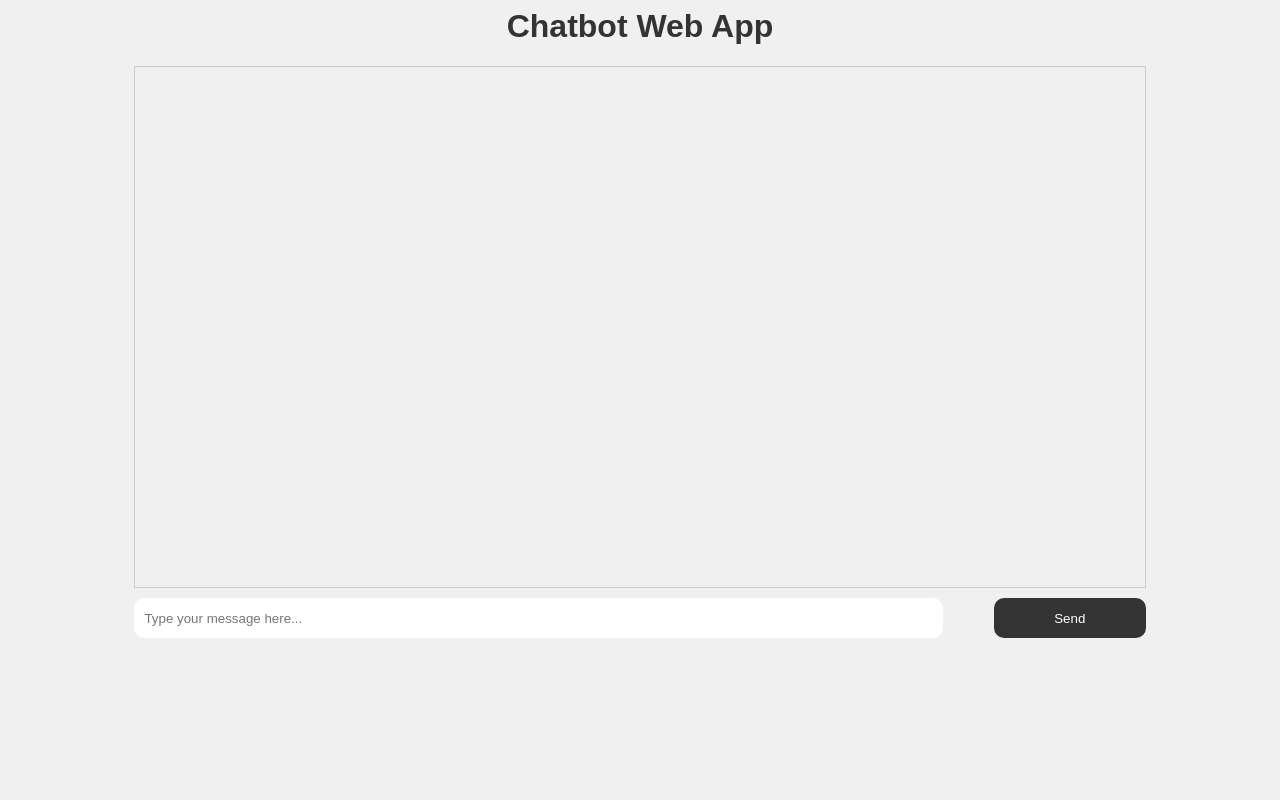
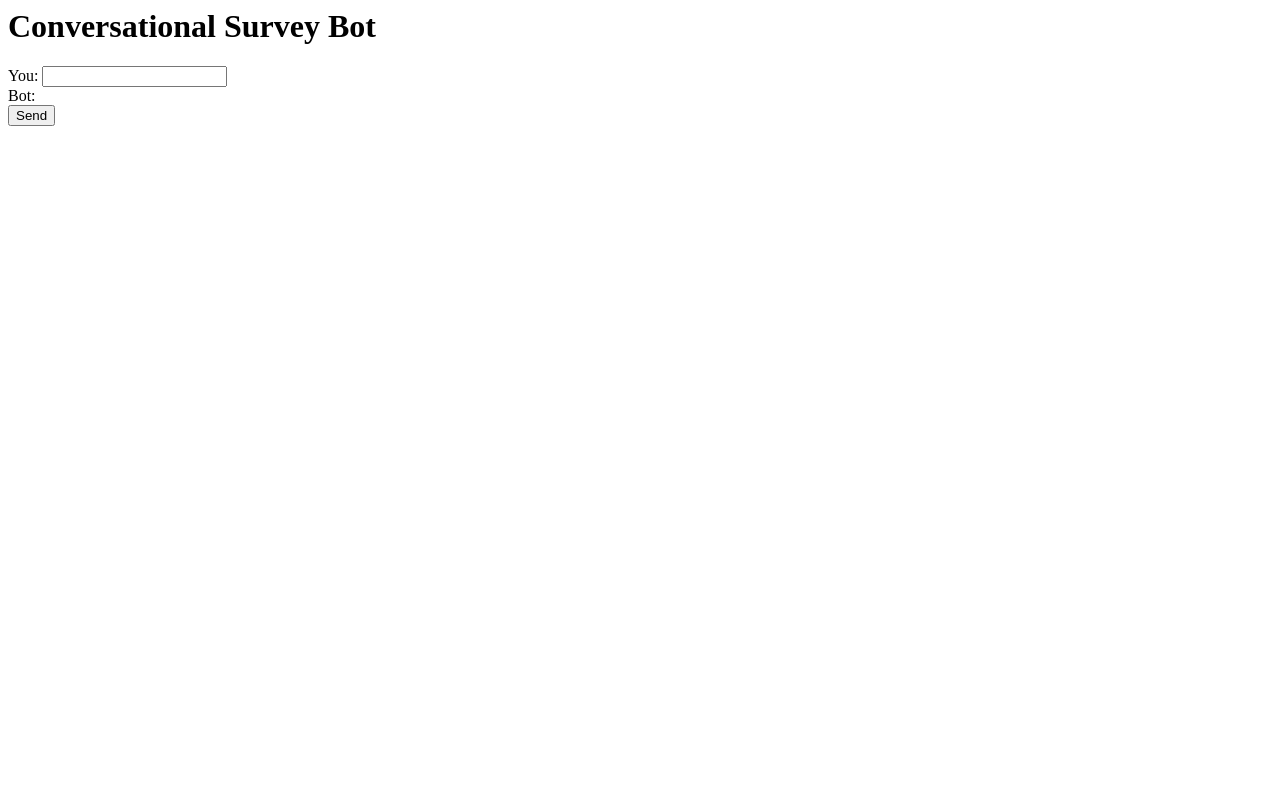
Before and after one commit to saketthakur001/communityforfinancialhealth---chat_bot---flask---nltk, a Flask app: page / in a window 1280 px wide. Run offline with Flask 3, Linux system fonts and the light colour scheme; parts of the project's set-up code (start-up, migrations or seed data) failed here and were passed over.

Commit message:
I am gonna give up again

```diff
--- a/app.py
+++ b/app.py
@@ -1,52 +1,28 @@
-from flask import Flask, render_template, request, jsonify
-from chatbot import * # Import the chatbot.py file that contains the functions
+from flask import Flask, request, render_template
+from chatbot import *
 
 app = Flask(__name__)
 
-@app.route('/')
+question_num = 1
+
+@app.route("/", methods=["GET", "POST"])
 def index():
-    return render_template('chatbot.html') # Render the chatbot.html template
+  global question_num
 
-global chat_no, prevous_selection, first_chat, the_question
+  if request.method == "POST":
+    user_input = request.form["user_input"]
 
-chat_no = 10
-first_chat = True
-prevous_selection = ""
-user_input = ""
+    # Call survey bot function
+    selected_option, options, user_input, question = survey_time(question_num, user_input)
 
-question = questions[chat_no - 1]
-the_question = get_options(question)[0]
+    # Construct bot response
+    bot_text = f"You selected: {selected_option}<br>Question {question_num}: {question}"
 
-@app.route('/chatbot', methods=['POST'])
-def chatbot():
-    global chat_no, prevous_selection, first_chat, the_question
+    question_num += 1
 
-    message = request.form['message'] # Get the message from the form
-    print(message)
-    if first_chat:
-        # response_data['message'] = ""
-        first_chat = False
-        response_data = {
-        'message':'Hi there I am a chatbot, and it\'s time to take a survey.',
-        'question': the_question,
-        'options' : list_of_options,
-        }
-        return jsonify(response_data)
+    return render_template("chatbot.html", bot_output=bot_text)
 
-    # Return the selected option, the list of options, the user input, and the actual question
-    selected_option, list_of_options, user_input, the_question = survey_time_loop(chat_no-1, message)
-    response_data = {
-        'message':'recorded "'+prevous_selection+'" as your previous question.',
-        'question': the_question,
-        'options' : list_of_options,
-    }
+  return render_template("chatbot.html")
 
-    prevous_selection = selected_option
-
-    # global prevous_selection
-    chat_no += 1
-    return jsonify(response_data)
-    # return jsonify({'message': response}) # Return the response as a JSON object
-
-if __name__ == '__main__':
-    app.run(debug=True)
+if __name__ == "__main__":
+  app.run()
--- a/chatbot.py
+++ b/chatbot.py
@@ -118,11 +118,11 @@ def survey_time(question_number, user_input):
         for name in option_name:
             prob = compare(lemmatize(user_input), lemmatize(name))
             similarity_score.append(prob)
-            print(prob, name, lemmatize(user_input))
+            # print(prob, name, lemmatize(user_input))
     index = similarity_score.index(max(similarity_score))
     selected_option = the_question[1][math.ceil((index + 1) / 9) - 1]
+    print(f'you have selected {selected_option}')
     return selected_option, the_question[1], user_input, the_question[0] # the last one I just added this is the actual question
-
 
 #get the best response for a user input
 def get_response(user_input):
@@ -153,4 +153,5 @@ def get_response(user_input):
 # print(calculated_option_according_to_the_response, options, user_response, the_question)
 # print(requst)
 
-# survey_time_loop(12, '3')
+survay = survey_time(3, '1')
+print(survay)
--- a/templates/chatbot.html
+++ b/templates/chatbot.html
@@ -1,166 +1,32 @@
+<!-- survey.html -->
+
 <html>
-<head>
-    <title>Chatbot Web App</title>
-    <style>
-        /* Add some style to the web page */
-        body {
-            font-family: Arial, sans-serif;
-            background-color: #f0f0f0;
-        }
+<body>
 
-        h1 {
-            text-align: center;
-            color: #333333;
-        }
+<h1>Conversational Survey Bot</h1>
 
-        .container {
-            width: 80%;
-            margin: 0 auto;
-        }
+<form method="POST">
+  <label>You: </label>
+  <input type="text" name="user_input">
 
-        .chatbox {
-            display: flex;
-            flex-direction: column;
-            height: 500px;
-            border: 1px solid #cccccc;
-            overflow-y: scroll;
-            padding: 10px;
-        }
+  <br>
 
-        .chatbox::-webkit-scrollbar {
-            width: 10px;
-        }
+  <label>Bot:</label>
+  <div id="bot-output"></div>
 
-        .chatbox::-webkit-scrollbar-track {
-            background: #f1f1f1;
-        }
+  <input type="submit" value="Send">
+</form>
 
-        .chatbox::-webkit-scrollbar-thumb {
-            background: #888;
-        }
+<script>
+  // Handle enter key press
+  const input = document.querySelector('input[name="user_input"]');
+  input.addEventListener("keyup", function(event) {
+    if (event.keyCode === 13) {
+      event.preventDefault();
+      document.querySelector('form').submit();
+    }
+  });
+</script>
 
-        .chatbox::-webkit-scrollbar-thumb:hover {
-            background: #555;
-        }
-
-        .message {
-            display: flex;
-            align-items: center;
-            margin-bottom: 10px;
-        }
-
-        .message img {
-            width: 50px;
-            height: 50px;
-            border-radius: 50%;
-            margin-right: 10px;
-        }
-
-        .message p {
-            background-color: #ffffff;
-            border-radius: 10px;
-            padding: 10px;
-            word-wrap: break-word;
-            max-width: 80%;
-        }
-
-        .user {
-            justify-content: flex-end;
-        }
-
-        .user p {
-            background-color: #e6e6e6;
-        }
-
-        .input-box {
-            display: flex;
-            justify-content: space-between;
-            align-items: center;
-            margin-top: 10px;
-        }
-
-        .input-box input {
-            width: 80%;
-            height: 40px;
-            border-radius: 10px;
-            border: none;
-            padding-left: 10px;
-        }
-
-        .input-box button {
-            width: 15%;
-            height: 40px;
-            border-radius: 10px;
-            border: none;
-            background-color: #333333;
-            color: #ffffff;
-        }
-    </style>
-
-<head>
-    <title>Chatbot Web App</title>
-</head>
-<body>
-    <div class="container">
-        <h1>Chatbot Web App</h1>
-        <div class="chatbox" id="chatbox">
-
-        </div>
-        <div class="input-box">
-            <input type="text" id="user-input" placeholder="Type your message here...">
-            <button id="send-button">Send</button>
-        </div>
-    </div>
-    <script>
-        // Function to send user message to Flask server
-        function send() {
-            var userMessage = document.getElementById("user-input").value;
-            if (userMessage.trim() !== "") {
-                // Append user message to the chatbox
-                var userMessageElement = document.createElement("div");
-                userMessageElement.className = "message user";
-                userMessageElement.innerHTML = "<p>" + userMessage + "</p>";
-                document.getElementById("chatbox").appendChild(userMessageElement);
-
-                // Send the user message to the server using fetch
-                fetch('/chatbot', {
-                    method: 'POST',
-                    body: new URLSearchParams({ 'message': userMessage }),
-                    headers: {
-                        'Content-Type': 'application/x-www-form-urlencoded'
-                    }
-                })
-                .then(response => response.json())
-                .then(data => {
-                    // Append the chatbot's response to the chatbox
-                    var chatbotResponseElement = document.createElement("div");
-                    chatbotResponseElement.className = "message";
-                    chatbotResponseElement.innerHTML = "<p>" + data.message + "</p>";
-                    document.getElementById("chatbox").appendChild(chatbotResponseElement);
-
-                    // Check if the response contains a question and options
-                    if (data.question && data.options) {
-                        // Display the question and options
-                        var questionElement = document.createElement("p");
-                        questionElement.textContent = data.question;
-                        document.getElementById("chatbox").appendChild(questionElement);
-
-                        for (var i = 0; i < data.options.length; i++) {
-                            var optionElement = document.createElement("p");
-                            optionElement.textContent = data.options[i];
-                            document.getElementById("chatbox").appendChild(optionElement);
-                        }
-                    }
-                })
-                .catch(error => console.error('Error:', error));
-
-                // Clear the input field
-                document.getElementById("user-input").value = "";
-            }
-        }
-
-        // Attach the send function to the button click event
-        document.getElementById("send-button").addEventListener("click", send);
-    </script>
 </body>
 </html>
```
